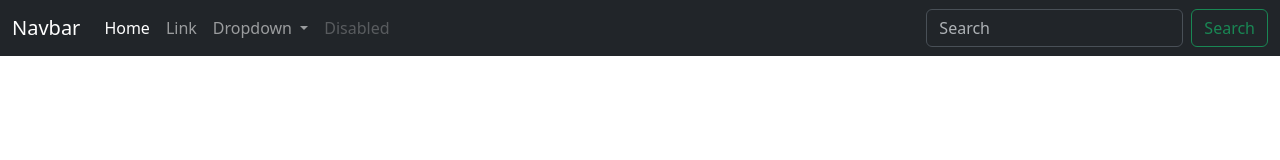
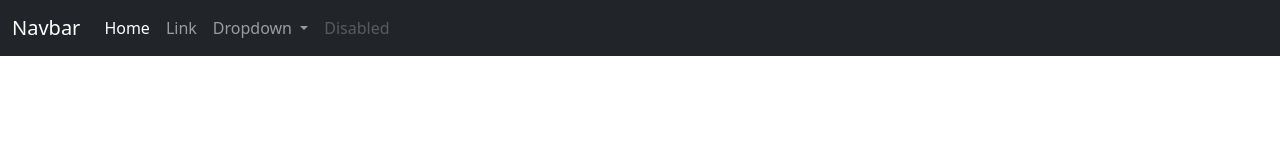
Before and after one commit to sergiotrrs/ch26-web06-bootstrap, a plain HTML site: page index.html in a window 1280 px wide. Drawn offline with nearby package versions, Linux system fonts and the light colour scheme.

Commit message:
delete: búsqueda en navbar

```diff
--- a/index.html
+++ b/index.html
@@ -61,17 +61,6 @@
               <a class="nav-link disabled">Disabled</a>
             </li>
           </ul>
-          <form class="d-flex" role="search">
-            <input
-              class="form-control me-2"
-              type="search"
-              placeholder="Search"
-              aria-label="Search"
-            />
-            <button class="btn btn-outline-success" type="submit">
-              Search
-            </button>
-          </form>
         </div>
       </div>
     </nav>
```
